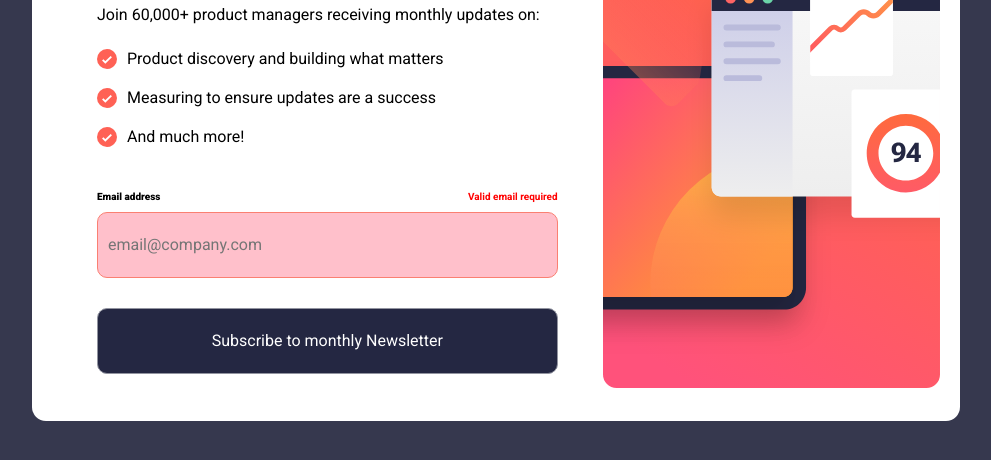
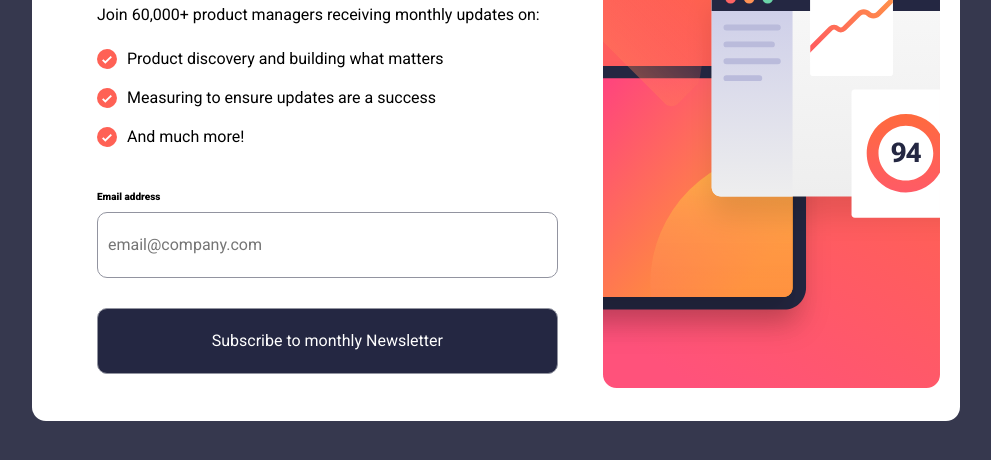
Before and after one commit to lawlawson/newsletter-sign-up, a plain HTML site: page index.html in a window 1280 px wide. Shown: the part 256-716 px from the top of the page, without its empty margins (144-1135 px from the left). Drawn offline with Linux system fonts and the light colour scheme.

Commit message:
basic script started

```diff
--- a/index.html
+++ b/index.html
@@ -29,7 +29,7 @@
             <form action="">
               <div class="error-label">
                 <label class="label-email" for="email">Email address</label>
-                <p>Valid email required</p>
+                <p id="email-error-msg">Valid email required</p>
               </div>
               <input
                 type="email"
--- a/script.js
+++ b/script.js
@@ -1 +1,6 @@
-console.log('Hello there');
+const emailErrorMsg = document.getElementById('email-error-msg');
+const emailErrorBackground = document.getElementById('email');
+
+emailErrorMsg.style.display = 'none';
+emailErrorBackground.style.backgroundColor = 'transparent';
+emailErrorBackground.style.border = '1px solid hsl(231, 7%, 60%)';
--- a/style.css
+++ b/style.css
@@ -127,3 +127,9 @@ form input {
   background-color: pink;
   border: 1px solid salmon;
 }
+
+/* #email::placeholder {
+  color: red;
+  opacity: 0.5;
+  font-weight: 400;
+} */
```
